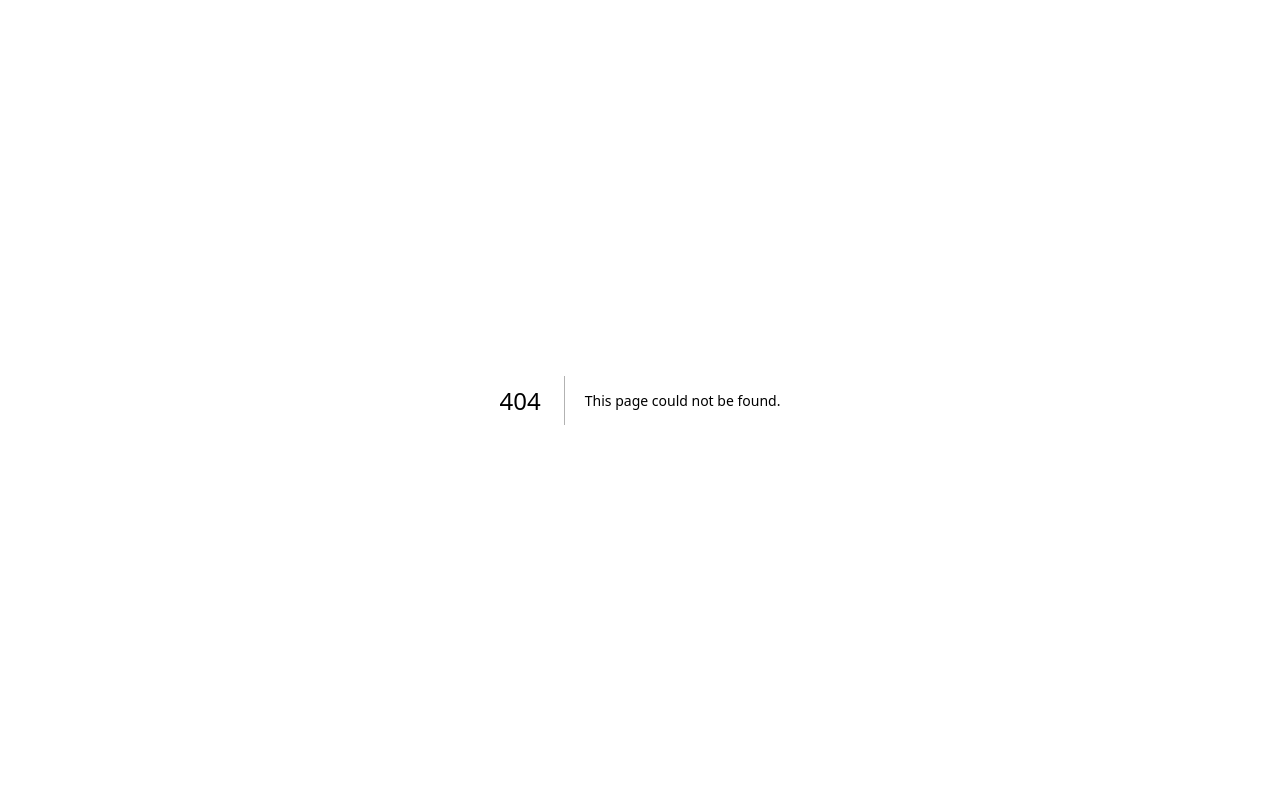
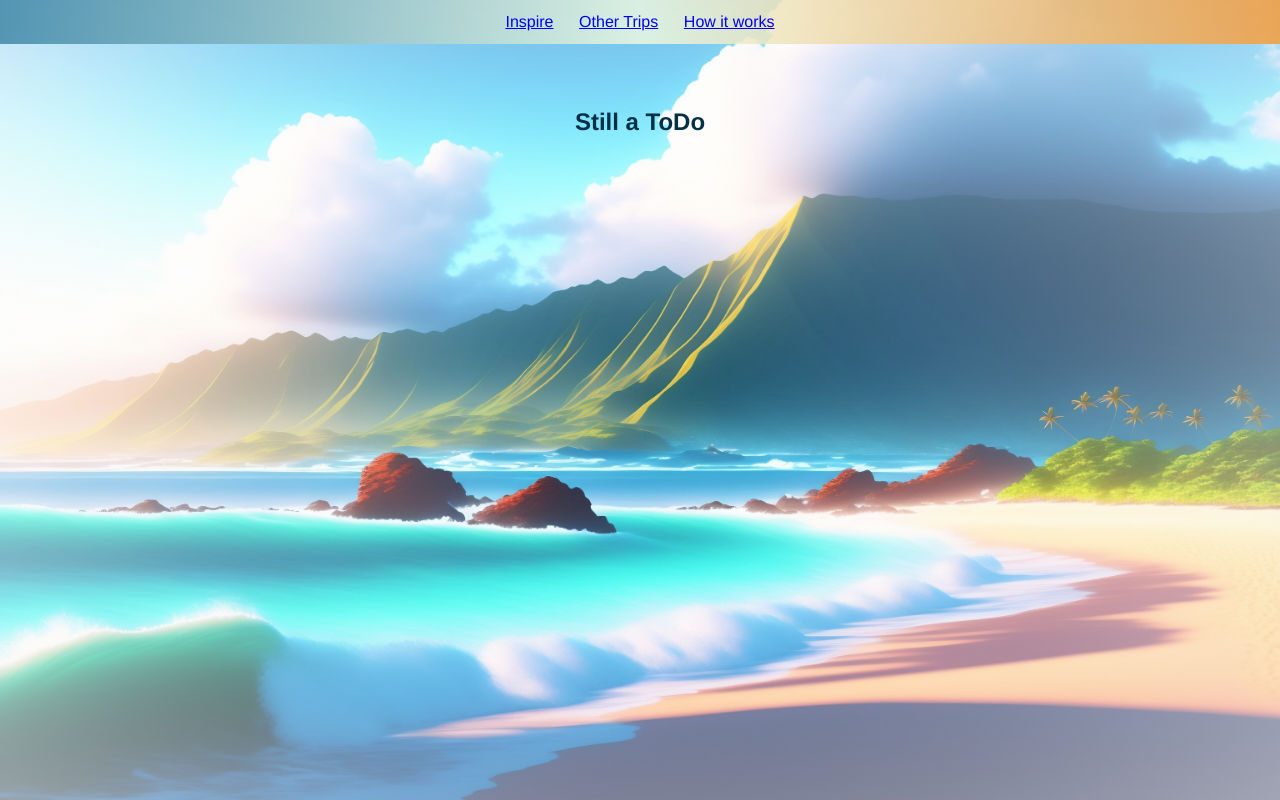
Before and after one commit to maxmynter/gpt3-vaction-planner, a Next.js app: page /how in a window 1280 px wide. Before the commit this address had no page. Built offline with nearby package versions, Linux system fonts and the light colour scheme.

Commit message:
Refactor to Pages, use Next Router

```diff
--- /dev/null
+++ b/pages/components/header.js
@@ -0,0 +1,19 @@
+import Link from "next/link";
+
+const Header = () => {
+  return (
+    <div className="header">
+      <div className="header-link">
+        <Link href="/">Inspire</Link>
+      </div>
+      <div className="header-link">
+        <Link href="/popular">Other Trips</Link>
+      </div>
+      <div className="header-link">
+        <Link href="/how">How it works</Link>
+      </div>
+    </div>
+  );
+};
+
+export default Header;
--- /dev/null
+++ b/pages/components/sectionHeader.js
@@ -0,0 +1,5 @@
+const SectionHeader = ({ text }) => {
+  return <h2 className="section-header">{text}</h2>;
+};
+
+export default SectionHeader;
--- /dev/null
+++ b/pages/how.js
@@ -0,0 +1,13 @@
+import Header from "./components/header";
+import SectionHeader from "./components/sectionHeader";
+
+const HowItWorks = () => {
+  return (
+    <div className="app">
+      <Header />
+      <SectionHeader text="Still a ToDo" />
+    </div>
+  );
+};
+
+export default HowItWorks;
--- a/pages/styles.css
+++ b/pages/styles.css
@@ -13,6 +13,7 @@ body {
   font-family: Helvetica, Sans-Serif;
   color: #023047;
   background: transparent;
+  margin: 0;
 }
 
 .root {
@@ -20,11 +21,30 @@ body {
 }
 
 .app {
-  margin: auto;
   width: 100%;
   height: 100%;
 }
-.title {
+
+.header {
+  display: flex;
+  align-items: center;
+  justify-content: center;
+  background-image: linear-gradient(
+    0.25turn,
+    rgba(63, 135, 166, 0.85),
+    rgba(235, 248, 225, 0.85),
+    rgba(246, 157, 60, 0.85)
+  );
+  margin: 0;
+  margin-bottom: 3%;
+}
+
+.header-link {
+  padding: 1%;
+}
+
+.title,
+.section-header {
   margin-top: 5%;
   text-align: center;
 }
```
Also changed, not shown: pages/components/inspireSearch.js (added, +29 -0 lines), pages/index.js (+4 -37 lines), pages/popular.js (added, +38 -0 lines).
